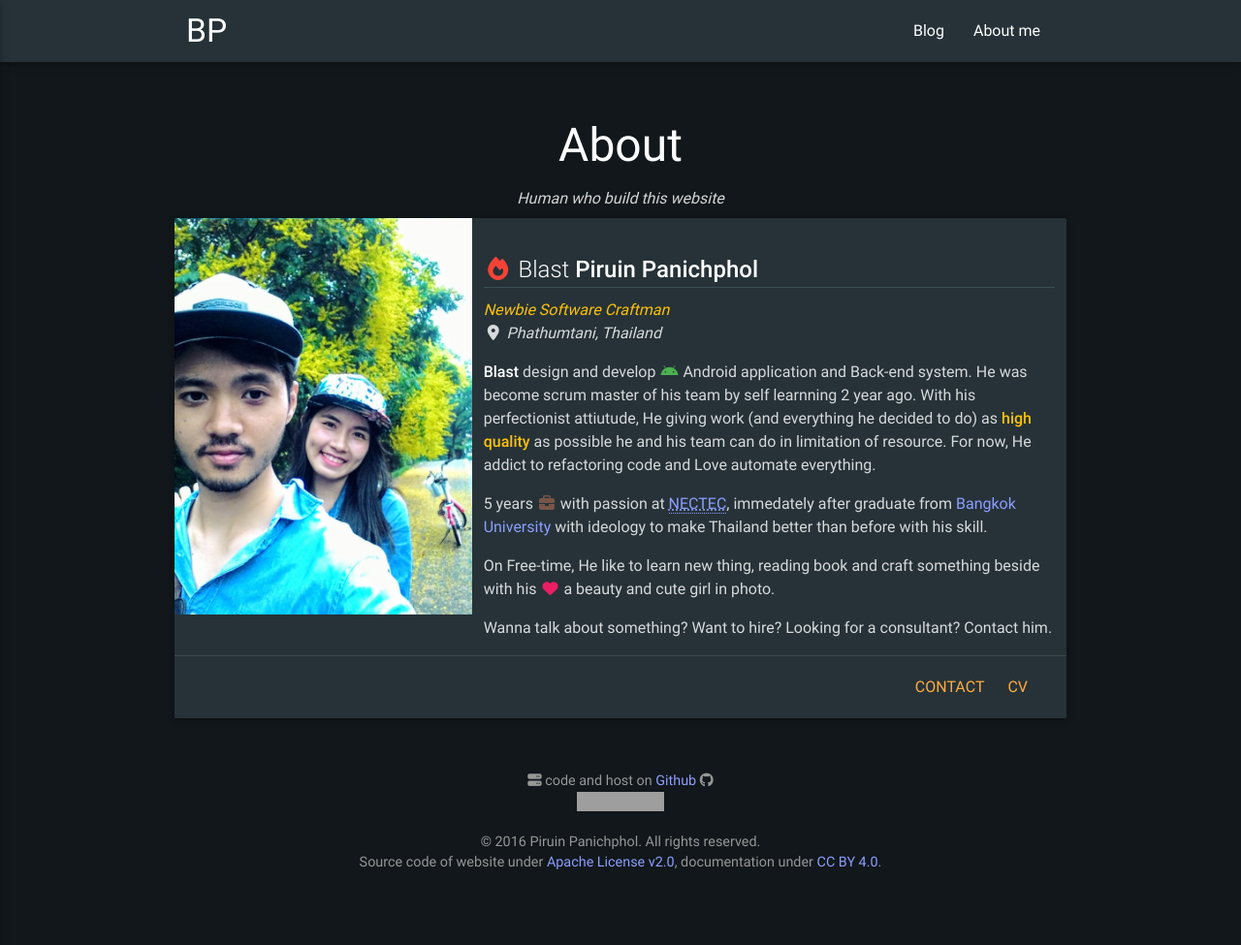
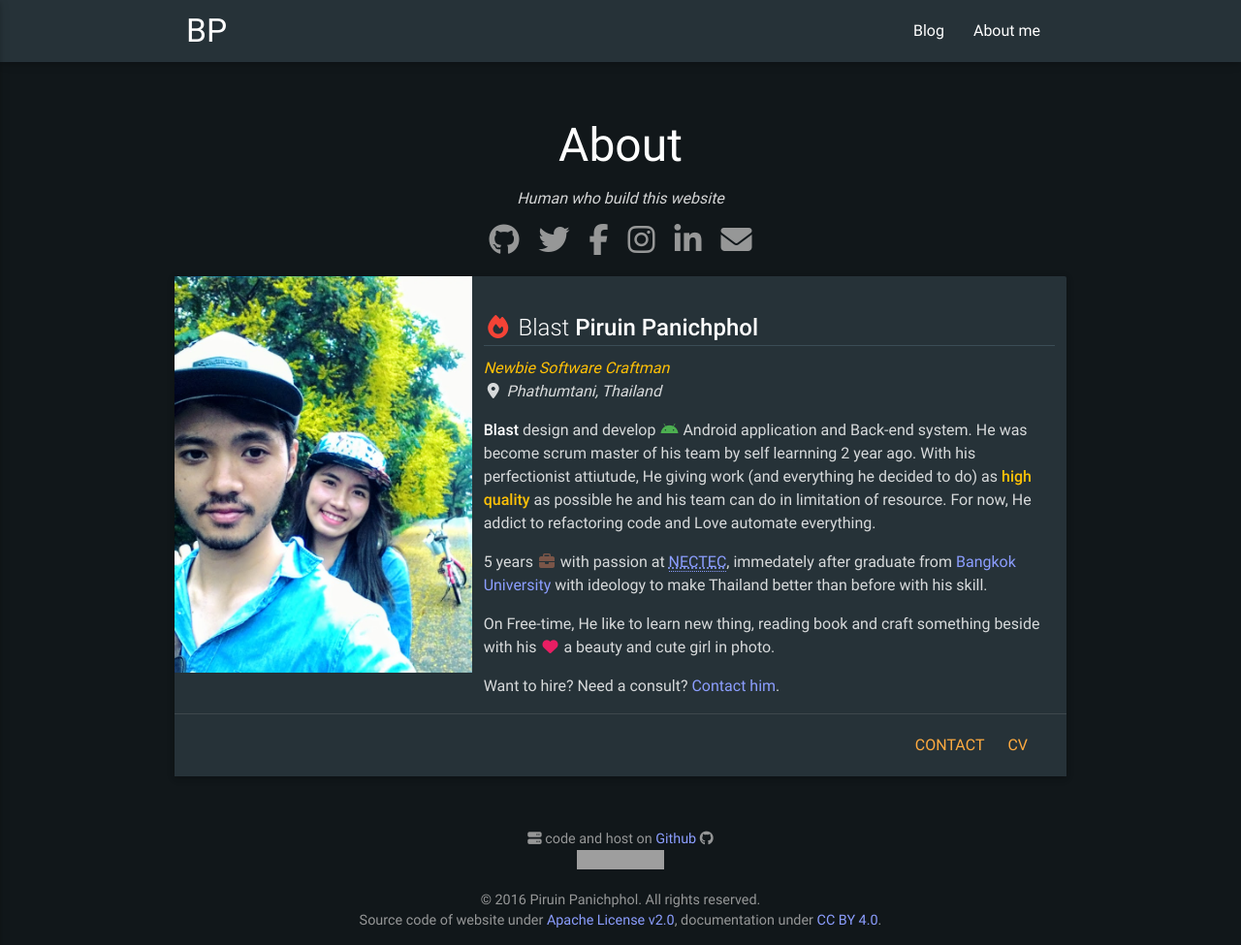
Before and after one commit to piruin/piruin.github.io, a Jekyll site: the page built from about.html, in a window 1280 px wide and 975 px high. Shown: the whole window at 97% size. Built offline with Jekyll 4.4.1, drawn with Linux system fonts in a browser that asks for light colours; nearby versions of some CDN libraries; grey boxes are pictures that could not be loaded.

Commit message:
Add contact page

```diff
--- a/about.html
+++ b/about.html
@@ -7,6 +7,7 @@
 <header class="center-align">
   <h1>{{ page.title }}</h1>
   <em>{{ page.subtitle }}</em>
+  {% include social.html %}
 </header>
 <article class="card hoverable row">
   <div class="col no-padding m4"><img class="responsive-img" src="/image/about.jpg" alt="Blast and his lover"></div>
@@ -34,11 +35,11 @@
       <i class="fa fa-heart fa-fw pink-text" aria-hidden="true" title="lover"></i> a beauty and cute girl in photo.
     </p>
     <p>
-      Wanna talk about something? Want to hire? Looking for a consultant? Contact him.
+      Want to hire? Need a consult? <a href="/contact" rel="nofollow">Contact him</a>.
     </p>
   </div>
   <div class="col s12 m12 card-action right-align">
-    <a>Contact</a>
+    <a href="/contact" rel="nofollow">Contact</a>
     <a href="/cv">CV</a>
   </div>
 </article>
```
Also changed, not shown: contact.html (added, +11 -0 lines).
